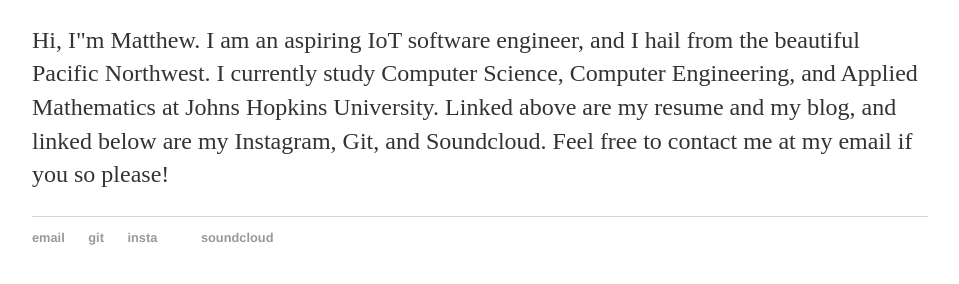
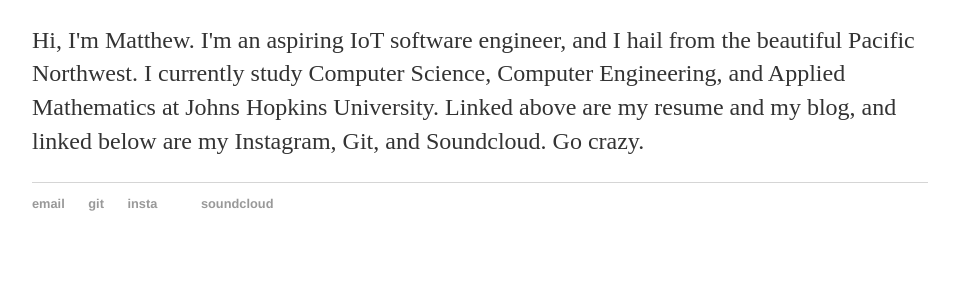
Before and after one commit to matthewjlee/matthewjlee.github.io, a Jekyll site: the page built from about/index.html, in a window 1280 px wide, cut to the strip 549-833 px from the top of the page. Shown: the whole strip, without its empty margins (160-1119 px from the left). Built offline with Jekyll 4.4.1, drawn with Linux system fonts in a browser that asks for light colours.

Commit message:
changed some stuffs

```diff
--- a/about/index.html
+++ b/about/index.html
@@ -5,5 +5,5 @@ title: A Short Bio.
 <div class="intro">
 	<h2>What's good. </h1>
 	<img src = "http://ih1.redbubble.net/image.193615005.6278/flat,800x800,075,f.u2.jpg" alt="dabbing_squidward" style="width:450px;height:400px;">
-	<p>Hi, I"m Matthew. I am an aspiring IoT software engineer, and I hail from the beautiful Pacific Northwest. I currently study Computer Science, Computer Engineering, and Applied Mathematics at Johns Hopkins University. Linked above are my resume and my blog, and linked below are my Instagram, Git, and Soundcloud. Feel free to contact me at my email if you so please! </p>
+	<p>Hi, I'm Matthew. I'm an aspiring IoT software engineer, and I hail from the beautiful Pacific Northwest. I currently study Computer Science, Computer Engineering, and Applied Mathematics at Johns Hopkins University. Linked above are my resume and my blog, and linked below are my Instagram, Git, and Soundcloud. Go crazy. </p>
 </div><!-- /.intro -->
```
